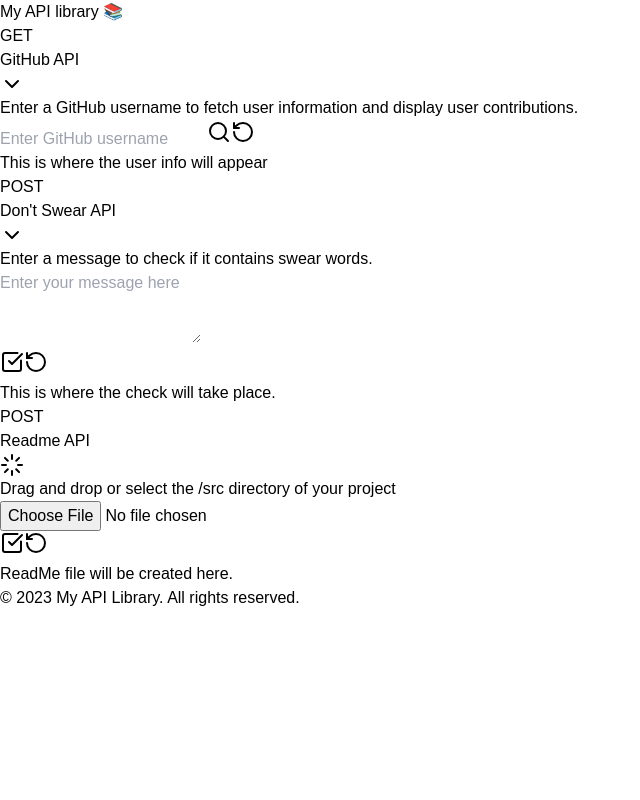
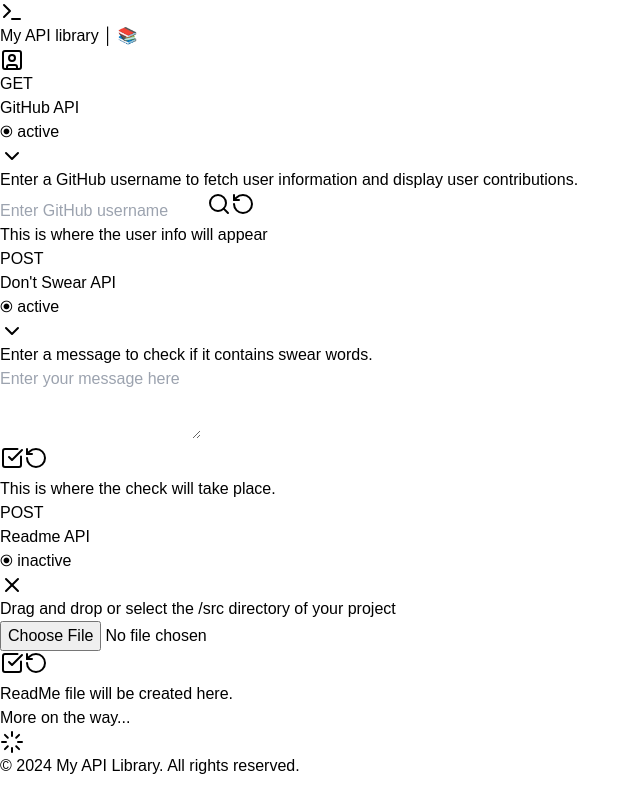
Before and after one commit to yanis900/my-api-library, a Next.js app: page / in a window 1280 px wide. Shown: the whole page, without its empty margins (0-640 px from the left). Built offline with nearby package versions, Linux system fonts and the light colour scheme.

Commit message:
add header and footer components; update layout and styles

```diff
--- a/src/app/page.tsx
+++ b/src/app/page.tsx
@@ -1,33 +1,27 @@
 "use client";
 
 import { DontSwearApi } from "@/components/DontSwearApi";
+import Footer from "@/components/Footer";
 import { GithubApi } from "@/components/GithubApi";
+import Header from "@/components/Header";
 import { ReadmeApi } from "@/components/ReadmeApi";
+import { Loader } from "lucide-react";
 
 export default function Home() {
   return (
-    <div className="flex flex-col min-h-screen bg-gray-50">
-      <header className="py-8 bg-white shadow-sm">
-        <div className="container mx-auto px-4">
-          <h1 className="scroll-m-20 text-4xl font-extrabold tracking-tight lg:text-5xl text-center">
-            My API library 📚
-          </h1>
-        </div>
-      </header>
+    <>
+      <Header />
 
-      <main className="flex-grow container mx-auto px-4 py-12">
-        <div className="max-w-2xl mx-auto space-y-6">
+      <main className="flex-grow mx-auto container px-4 py-12 bg-gray-50 border-x">
+        <div className="max-w-2xl mx-auto space-y-6 bg-gray-50">
           <GithubApi />
           <DontSwearApi />
           <ReadmeApi />
+          <div className="flex gap-2 items-center justify-center">More on the way... <Loader /> </div>
         </div>
       </main>
 
-      <footer className="py-6 bg-white border-t border-gray-200">
-        <div className="container mx-auto px-4 text-center text-gray-600">
-          <p>&copy; 2023 My API Library. All rights reserved.</p>
-        </div>
-      </footer>
-    </div>
+      <Footer />
+    </>
   );
 }
--- a/src/components/DontSwearApi.tsx
+++ b/src/components/DontSwearApi.tsx
@@ -46,11 +46,14 @@
           >
             <img src="./icons/hono.svg" alt="icon5" className="p-2 rounded-lg" />
           </div> */}
-        <ChevronDown
-          className={`text-gray-400 transform transition-transform ${
-            isOpen ? "rotate-180" : ""
-          }`}
-        />
+        <div className="flex gap-2">
+          <button className="text-green-500 font-extrabold">⦿ active</button>
+          <ChevronDown
+            className={`text-gray-400 transform transition-transform ${
+              isOpen ? "rotate-180" : ""
+            }`}
+          />
+        </div>
       </div>
       <div
         className={`px-6 overflow-hidden transition-all duration-300 ease-in-out ${
--- /dev/null
+++ b/src/components/Footer.tsx
@@ -0,0 +1,11 @@
+import React from "react";
+
+export default function Footer() {
+  return (
+    <footer className="p-5 border-t border-gray-200">
+      <div className="container mx-auto text-center text-gray-600">
+        <p>&copy; 2024 My API Library. All rights reserved.</p>
+      </div>
+    </footer>
+  );
+}
--- a/src/components/GithubApi.tsx
+++ b/src/components/GithubApi.tsx
@@ -10,14 +10,16 @@
 }
 
 export const GithubApi = () => {
-  const [isOpen, setIsOpen] = useState(false);
+  const [isOpen, setIsOpen] = useState(true);
   const [username, setUsername] = useState("");
   const [userInfo, setUserInfo] = useState<UserInfoTypes | null>(null);
   // const [contributions, setContributions] = useState<any>(null);
 
   const fetchUserInfo = async () => {
     try {
-      const response = await fetch(`https://github-api.yanait.workers.dev/github/${username}`);
+      const response = await fetch(
+        `https://github-api.yanait.workers.dev/github/${username}`
+      );
       const data = await response.json();
       setUserInfo(data);
     } catch (error) {
@@ -96,11 +98,14 @@
               className="p-2 rounded-lg"
             />
           </div> */}
-        <ChevronDown
-          className={`text-gray-400 transform transition-transform ${
-            isOpen ? "rotate-180" : ""
-          }`}
-        />
+        <div className="flex gap-2">
+          <button className="text-green-500 font-extrabold">⦿ active</button>
+          <ChevronDown
+            className={`text-gray-400 transform transition-transform ${
+              isOpen ? "rotate-180" : ""
+            }`}
+          />
+        </div>
       </div>
       <div
         className={`px-6 overflow-hidden transition-all duration-300 ease-in-out ${
@@ -108,8 +113,8 @@
         }`}
       >
         <p className="text-gray-600 mb-4">
-          Enter a GitHub username to fetch user information and{" "}
-          <span className="line-through">display user contributions.</span>
+          Enter a GitHub username to fetch user information{" "}
+          <span className="line-through">and display user contributions.</span>
         </p>
         <div className="flex space-x-2 mb-4">
           <input
--- /dev/null
+++ b/src/components/Header.tsx
@@ -0,0 +1,19 @@
+import { SquareUser, Terminal } from "lucide-react";
+import Link from "next/link";
+import React from "react";
+
+export default function Header() {
+  return (
+    <header className="p-5 flex items-center justify-between font-bold shadow-sm border ">
+      <div className="">
+        <Terminal />
+      </div>
+      <h1 className="text-4xl font-extrabold tracking-tight lg:text-5xl ">
+        My API library │ 📚
+      </h1>
+      <Link href={'https://yanait.com/'} className="">
+        <SquareUser />
+      </Link>
+    </header>
+  );
+}
--- a/src/components/ReadmeApi.tsx
+++ b/src/components/ReadmeApi.tsx
@@ -1,4 +1,4 @@
-import { Loader, RotateCcw, SquareCheckBig } from "lucide-react";
+import { Loader, RotateCcw, SquareCheckBig, X } from "lucide-react";
 import { useState } from "react";
 
 export const ReadmeApi = () => {
@@ -42,12 +42,14 @@
             }}
           >
             <img src="./icons/hono.svg" alt="icon5" className="p-2 rounded-lg" />
-          </div> */}
-        <Loader
-          className={`text-gray-400 transform transition-transform ${
-            isOpen ? "rotate-180" : ""
-          }`}
-        />
+            </div> */}
+        <div className="flex gap-2">
+          <button className="text-red-500 font-extrabold">⦿ inactive</button>
+
+          <X
+            className={`text-gray-400`}
+          />
+        </div>
       </div>
       <div
         className={`px-6 overflow-hidden transition-all duration-300 ease-in-out ${
```
Also changed, not shown: src/app/globals.css (line endings or trailing spaces), 1 other file (tests, documents, lock files or other folders).
